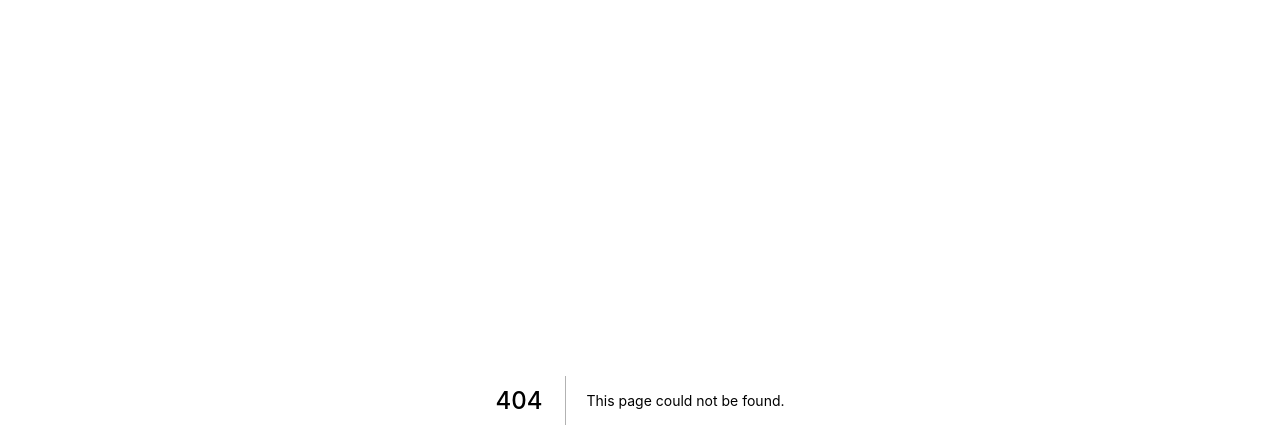
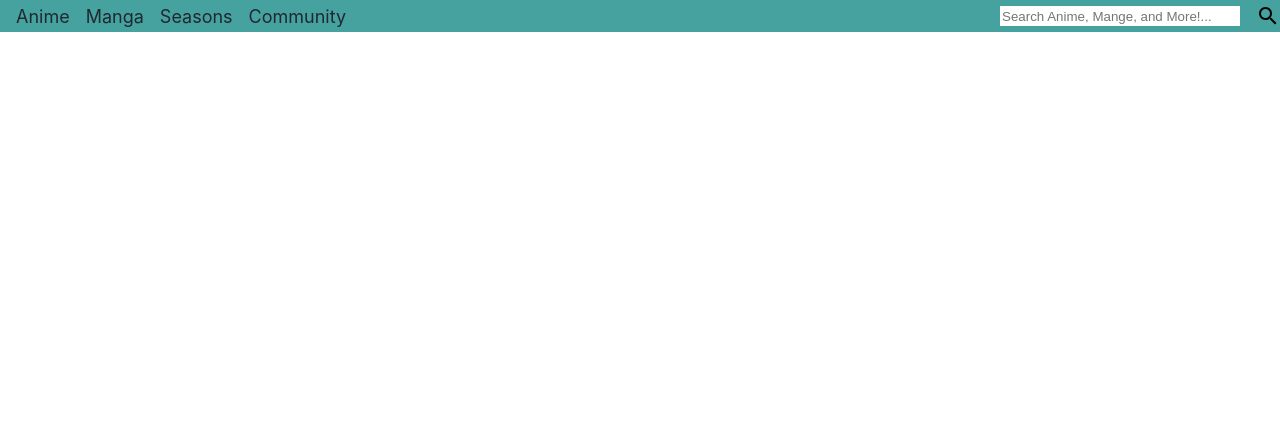
Before and after one commit to byoon97/anime-tracker, a Next.js app: page /components/NavBar in a window 1280 px wide. Before the commit this address had no page. Shown: the top 448 px of the page. Built offline with nearby package versions, Linux system fonts and the light colour scheme.

Commit message:
fixed filed

```diff
--- /dev/null
+++ b/pages/components/NavBar.js
@@ -0,0 +1,59 @@
+import styled from "styled-components";
+import SearchIcon from "@material-ui/icons/Search";
+
+const Container = styled.nav`
+  height: 2rem;
+  display: flex;
+  flex-direction: row;
+  justify-content: space-between;
+  align-items: center;
+  background-color: rgb(70, 162, 159);
+`;
+
+const NavLinks = styled.ul`
+  display: flex;
+  flex-direction: row;
+  margin: 0;
+  padding: 0;
+  cursor: pointer;
+  color: rgb(32, 40, 50);
+  list-style: none;
+  font-size: 18px;
+  cursor: pointer;
+`;
+
+const MenuItems = styled.li`
+  margin-left: 1rem;
+`;
+
+const SearchContainer = styled.div`
+  display: flex;
+  flex-direction: row;
+  align-items: center;
+`;
+
+const SearchBar = styled.input`
+  border: none;
+  height: 1.25rem;
+  width: 15rem;
+  margin-right: 1rem;
+`;
+
+function NavBar() {
+  return (
+    <Container>
+      <NavLinks>
+        <MenuItems>Anime</MenuItems>
+        <MenuItems>Manga</MenuItems>
+        <MenuItems>Seasons</MenuItems>
+        <MenuItems>Community</MenuItems>
+      </NavLinks>
+      <SearchContainer>
+        <SearchBar placeholder="Search Anime, Mange, and More!..." />
+        <SearchIcon />
+      </SearchContainer>
+    </Container>
+  );
+}
+
+export default NavBar;
```
Also changed, not shown: pages/components/Header.js (added, +63 -0 lines), pages/components/SeasonalAnime.js (added, +16 -0 lines).
